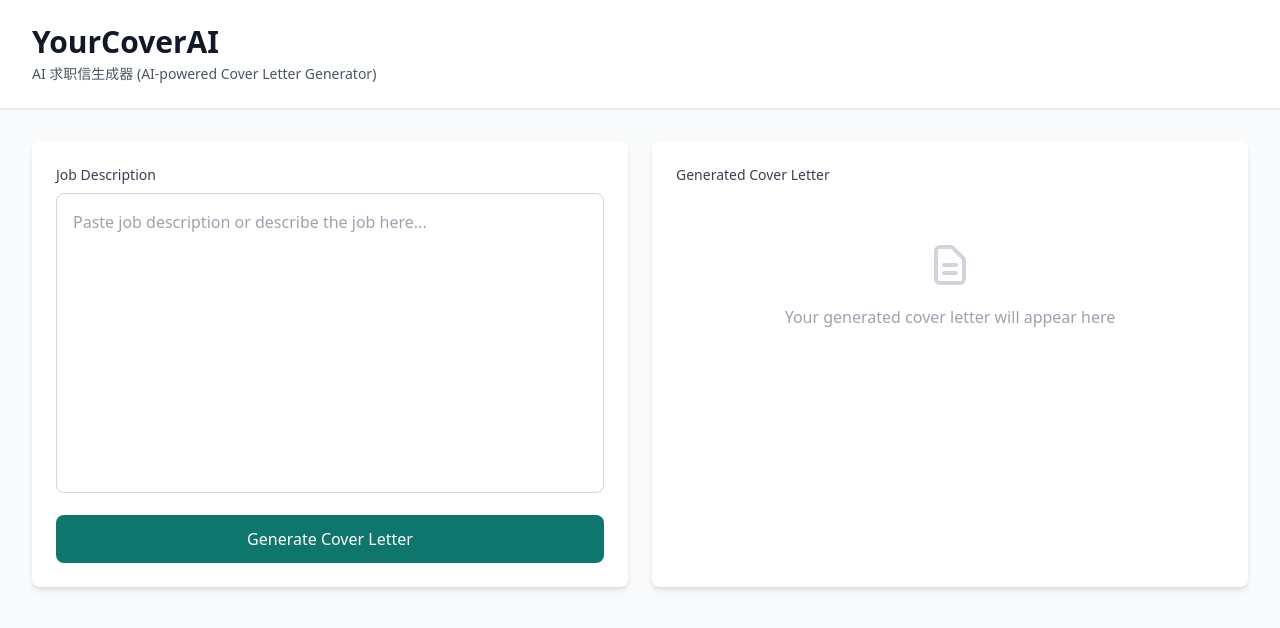
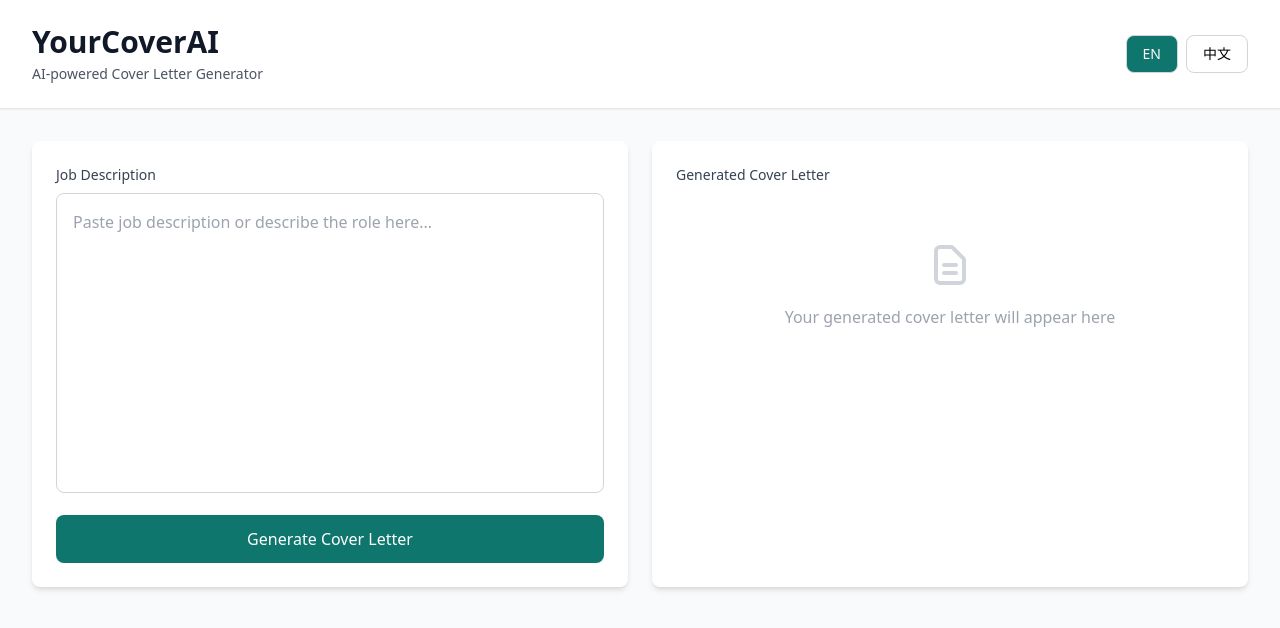
Before and after one commit to billyus2025/yourcoverai, a plain HTML site: page deploy-frontend/index.html in a window 1280 px wide. Drawn offline with nearby package versions, Linux system fonts and the light colour scheme.

Commit message:
Refactor UI for multilingual-ready English-first interface

```diff
--- a/deploy-frontend/index.html
+++ b/deploy-frontend/index.html
@@ -3,7 +3,7 @@
 <head>
   <meta charset="UTF-8" />
   <meta name="viewport" content="width=device-width, initial-scale=1.0" />
-  <title>YourCoverAI - AI 求职信生成器</title>
+  <title>YourCoverAI - AI-powered Cover Letter Generator</title>
   <script src="https://cdn.tailwindcss.com"></script>
   <style>
     body {
@@ -30,14 +30,42 @@
       from { opacity: 0; transform: translateY(10px); }
       to { opacity: 1; transform: translateY(0); }
     }
+    .lang-switcher button {
+      transition: all 0.2s;
+    }
+    .lang-switcher button.active {
+      background-color: #0f766e;
+      color: white;
+    }
   </style>
 </head>
 <body class="bg-gray-50 min-h-screen">
   <!-- Header -->
   <div class="bg-white shadow-sm border-b">
     <div class="max-w-7xl mx-auto px-4 sm:px-6 lg:px-8 py-6">
-      <h1 class="text-3xl font-bold text-gray-900 mb-1">YourCoverAI</h1>
-      <p class="text-gray-600 text-sm">AI 求职信生成器 (AI-powered Cover Letter Generator)</p>
+      <div class="flex items-center justify-between">
+        <div>
+          <h1 id="pageTitle" class="text-3xl font-bold text-gray-900 mb-1">YourCoverAI</h1>
+          <p id="pageSubtitle" class="text-gray-600 text-sm">AI-powered Cover Letter Generator</p>
+        </div>
+        <!-- Language Switcher -->
+        <div class="lang-switcher flex gap-2">
+          <button
+            id="langEn"
+            data-lang="en"
+            class="active px-4 py-2 rounded-lg text-sm font-medium border border-gray-300 hover:bg-gray-50"
+          >
+            EN
+          </button>
+          <button
+            id="langZh"
+            data-lang="zh"
+            class="px-4 py-2 rounded-lg text-sm font-medium border border-gray-300 hover:bg-gray-50"
+          >
+            中文
+          </button>
+        </div>
+      </div>
     </div>
   </div>
 
@@ -46,14 +74,13 @@
     <div class="grid grid-cols-1 lg:grid-cols-2 gap-6">
       <!-- Left: Input Section -->
       <div class="bg-white rounded-lg shadow-md p-6">
-        <label for="userInput" class="block text-sm font-medium text-gray-700 mb-2">
+        <label for="userInput" id="inputLabel" class="block text-sm font-medium text-gray-700 mb-2">
           Job Description
         </label>
         <textarea
           id="userInput"
           rows="12"
           max-height="300px"
-          placeholder="Paste job description or describe the job here..."
           class="w-full p-4 border border-gray-300 rounded-lg focus:ring-2 focus:ring-[#0f766e] focus:border-transparent resize-none text-gray-900 placeholder-gray-400"
           style="max-height: 300px; overflow-y: auto;"
         ></textarea>
@@ -68,7 +95,7 @@
       <!-- Right: Output Section -->
       <div class="bg-white rounded-lg shadow-md p-6">
         <div class="flex items-center justify-between mb-2">
-          <label class="block text-sm font-medium text-gray-700">
+          <label id="outputLabel" class="block text-sm font-medium text-gray-700">
             Generated Cover Letter
           </label>
           <button
@@ -81,7 +108,7 @@
         </div>
         <div id="loadingState" class="hidden text-center py-12">
           <div class="loading-spinner mx-auto mb-4"></div>
-          <p class="text-gray-600">AI is writing your cover letter…</p>
+          <p id="loadingText" class="text-gray-600">AI is writing your cover letter…</p>
         </div>
         <textarea
           id="output"
@@ -94,13 +121,53 @@
           <svg class="mx-auto h-12 w-12 text-gray-300 mb-4" fill="none" stroke="currentColor" viewBox="0 0 24 24">
             <path stroke-linecap="round" stroke-linejoin="round" stroke-width="2" d="M9 12h6m-6 4h6m2 5H7a2 2 0 01-2-2V5a2 2 0 012-2h5.586a1 1 0 01.707.293l5.414 5.414a1 1 0 01.293.707V19a2 2 0 01-2 2z"></path>
           </svg>
-          <p>Your generated cover letter will appear here</p>
+          <p id="emptyStateText">Your generated cover letter will appear here</p>
         </div>
       </div>
     </div>
   </div>
 
   <script>
+    // Internationalization dictionary
+    const I18N = {
+      en: {
+        title: "YourCoverAI",
+        subtitle: "AI-powered Cover Letter Generator",
+        inputLabel: "Job Description",
+        inputPlaceholder: "Paste job description or describe the role here...",
+        generateButton: "Generate Cover Letter",
+        generatingButton: "Generating...",
+        outputLabel: "Generated Cover Letter",
+        copyButton: "Copy",
+        copiedButton: "Copied!",
+        loading: "AI is writing your cover letter…",
+        emptyState: "Your generated cover letter will appear here",
+        errorNoInput: "Please enter a job description",
+        errorGenerate: "Failed to generate cover letter",
+        errorCopy: "Failed to copy to clipboard"
+      },
+      zh: {
+        title: "YourCoverAI",
+        subtitle: "AI 驱动的英文求职信生成器",
+        inputLabel: "职位描述",
+        inputPlaceholder: "粘贴职位描述，或用中文/英文描述你要申请的岗位…",
+        generateButton: "生成求职信",
+        generatingButton: "生成中...",
+        outputLabel: "生成的求职信",
+        copyButton: "复制",
+        copiedButton: "已复制！",
+        loading: "AI 正在帮你写求职信……",
+        emptyState: "生成的求职信将显示在这里",
+        errorNoInput: "请输入职位描述",
+        errorGenerate: "生成求职信失败",
+        errorCopy: "复制到剪贴板失败"
+      }
+    };
+
+    // Current language (default: English)
+    let currentLang = 'en';
+
+    // DOM elements
     const userInput = document.getElementById('userInput');
     const submitBtn = document.getElementById('submitBtn');
     const btnText = document.getElementById('btnText');
@@ -108,18 +175,67 @@
     const copyBtn = document.getElementById('copyBtn');
     const loadingState = document.getElementById('loadingState');
     const emptyState = document.getElementById('emptyState');
+    const langEnBtn = document.getElementById('langEn');
+    const langZhBtn = document.getElementById('langZh');
 
+    // Update UI text based on current language
+    function updateUI() {
+      const texts = I18N[currentLang];
+
+      // Update page title and subtitle
+      document.getElementById('pageTitle').textContent = texts.title;
+      document.getElementById('pageSubtitle').textContent = texts.subtitle;
+      document.title = `${texts.title} - ${texts.subtitle}`;
+
+      // Update input section
+      document.getElementById('inputLabel').textContent = texts.inputLabel;
+      userInput.placeholder = texts.inputPlaceholder;
+
+      // Update button
+      if (!submitBtn.disabled) {
+        btnText.textContent = texts.generateButton;
+      }
+
+      // Update output section
+      document.getElementById('outputLabel').textContent = texts.outputLabel;
+      if (copyBtn.style.display !== 'none') {
+        copyBtn.textContent = texts.copyButton;
+      }
+      document.getElementById('loadingText').textContent = texts.loading;
+      document.getElementById('emptyStateText').textContent = texts.emptyState;
+
+      // Update language switcher active state
+      langEnBtn.classList.toggle('active', currentLang === 'en');
+      langZhBtn.classList.toggle('active', currentLang === 'zh');
+    }
+
+    // Language switcher event handlers
+    langEnBtn.addEventListener('click', () => {
+      currentLang = 'en';
+      updateUI();
+    });
+
+    langZhBtn.addEventListener('click', () => {
+      currentLang = 'zh';
+      updateUI();
+    });
+
+    // Initialize UI with default language (English)
+    updateUI();
+
+    // Generate cover letter
     submitBtn.addEventListener('click', async () => {
       const input = userInput.value.trim();
+      const texts = I18N[currentLang];
 
       if (!input) {
-        alert('Please enter a job description');
+        alert(texts.errorNoInput);
         return;
       }
 
       // Disable button and show loading
       submitBtn.disabled = true;
-      btnText.innerHTML = '<div class="loading-spinner"></div>Generating...';
+      btnText.innerHTML = `<div class="loading-spinner"></div>${texts.generatingButton}`;
       loadingState.classList.remove('hidden');
       output.style.display = 'none';
       emptyState.style.display = 'none';
@@ -152,26 +268,28 @@
         loadingState.classList.add('hidden');
         emptyState.style.display = 'none';
         copyBtn.style.display = 'block';
+        copyBtn.textContent = texts.copyButton;
 
         // Scroll output into view
         output.scrollTop = 0;
 
       } catch (error) {
         console.error('Error:', error);
-        alert('Failed to generate cover letter: ' + error.message);
+        alert(`${texts.errorGenerate}: ${error.message}`);
         loadingState.classList.add('hidden');
         emptyState.style.display = 'block';
         copyBtn.style.display = 'none';
       } finally {
         // Re-enable button
         submitBtn.disabled = false;
-        btnText.textContent = 'Generate Cover Letter';
+        btnText.textContent = texts.generateButton;
       }
     });
 
     // Copy button functionality
     copyBtn.addEventListener('click', async () => {
       const text = output.value;
+      const texts = I18N[currentLang];
 
       if (!text) {
         return;
@@ -182,16 +300,16 @@
 
         // Show "Copied!" feedback
         const originalText = copyBtn.textContent;
-        copyBtn.textContent = 'Copied!';
+        copyBtn.textContent = texts.copiedButton;
         copyBtn.classList.add('text-green-600');
 
         setTimeout(() => {
-          copyBtn.textContent = originalText;
+          copyBtn.textContent = texts.copyButton;
           copyBtn.classList.remove('text-green-600');
         }, 1000);
       } catch (err) {
         console.error('Failed to copy:', err);
-        alert('Failed to copy to clipboard');
+        alert(texts.errorCopy);
       }
     });
 
--- /dev/null
+++ b/products/cover-letter/worker/wrangler.toml
@@ -0,0 +1,3 @@
+name = "yourcoverai"
+main = "worker.js"
+compatibility_date = "2024-01-01"
```
Also changed, not shown: products/cover-letter/worker/worker.js (+71 -1 lines).
